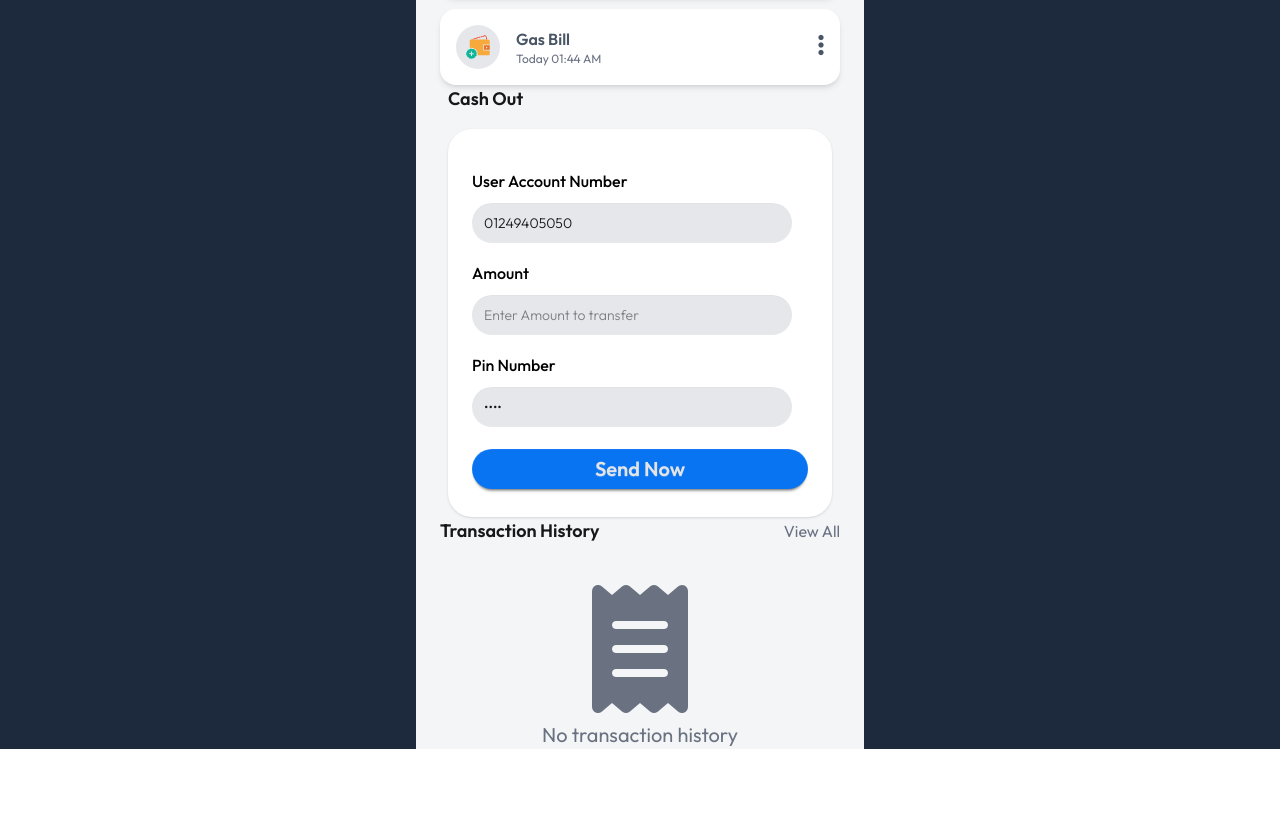
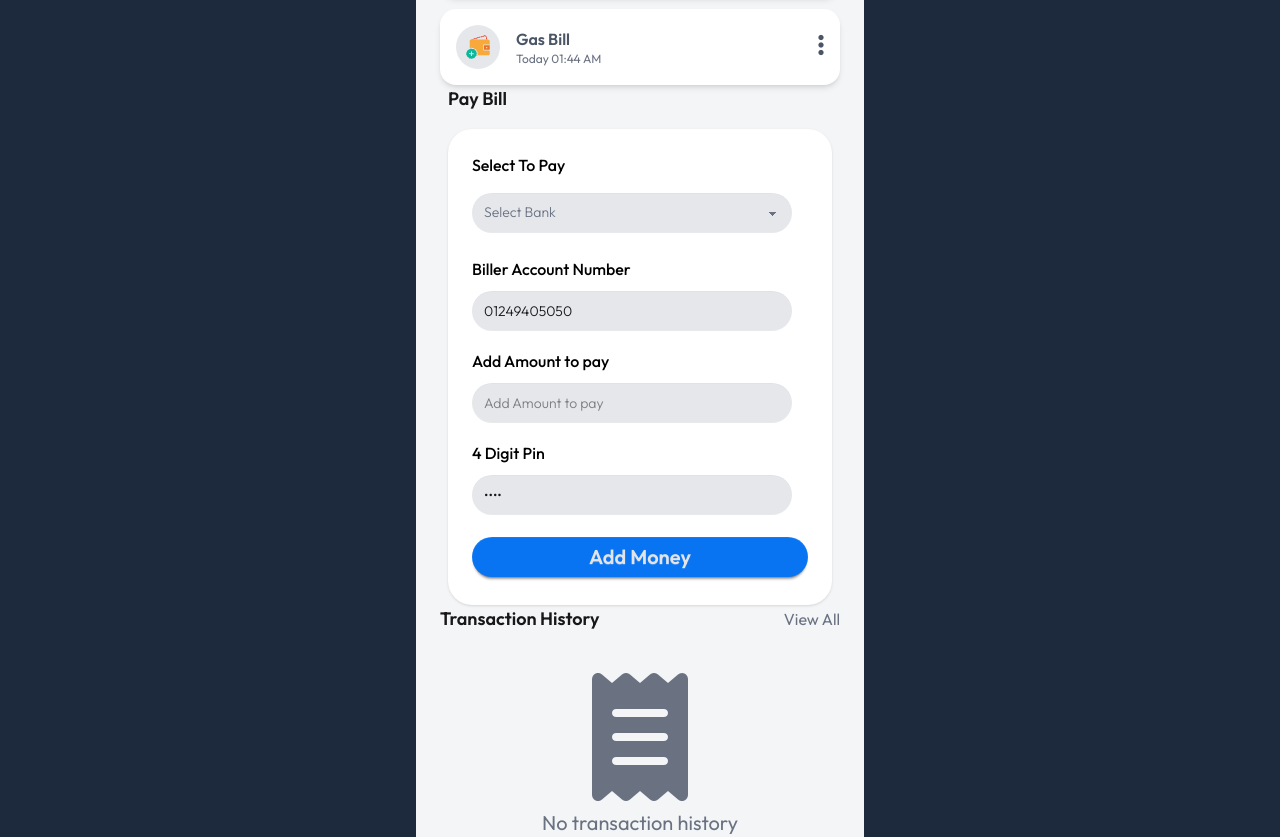
Before and after one commit to junayed0912/mobile-bank, a plain HTML site: page main.html in a window 1280 px wide. Shown: the part 919-1756 px from the top of the page. Before the commit the page ends 1668 px from the top, so only its background shows below. Drawn offline with nearby package versions, Linux system fonts and the light colour scheme.

Commit message:
pay bill html

```diff
--- a/main.html
+++ b/main.html
@@ -96,7 +96,7 @@
         </header>
 
         <main class="mt-8 px-6">
-            <!-- latesy section -->
+            <!-- latest section -->
             <div id="latest-payment-section" class="flex flex-col gap-3">
                 <div class="flex justify-between items-center">
                     <h1 class="text-lg font-semibold">Latest Payment</h1>
@@ -246,7 +246,7 @@
 
             <!-- transfer money-->
             <div id="transfer-money-section">
-                <h1 class="text-lg font-semibold mb-4 ml-2">Cash Out</h1>
+                <h1 class="text-lg font-semibold mb-4 ml-2">Transfer Money</h1>
                 <div class="hero">
                     <div class="card bg-white w-full max-w-sm shrink-0 shadow-sm rounded-3xl">
                         <form class="card-body">
@@ -295,6 +295,47 @@
                 </div>
             </div>
 
+            <!-- pay bill section -->
+            <div id="pay-bill-section">
+                <h1 class="text-lg font-semibold mb-4 ml-2">Pay Bill</h1>
+
+                <div class="hero">
+
+                    <div class="card bg-white w-full max-w-sm shrink-0 shadow-sm rounded-3xl">
+                        <form class="card-body">
+                            <legend>
+                                <label class="label font-medium text-black text-base mb-1">Select To Pay</label>
+                                <select
+                                    class="select appearance-none text-gray-500 border-none rounded-3xl bg-gray-200 font-light mt-3">
+                                    <option disabled selected>Select Bank</option>
+                                    <option class="text-black">Bkash</option>
+                                    <option class="text-black">Rocket</option>
+                                    <option class="text-black">Nagad</option>
+                                </select>
+                            </legend>
+                            <fieldset class="fieldset">
+                                <label class="label font-medium text-black text-base mb-1 mt-3">Biller Account
+                                    Number</label>
+                                <input id="biller-number" type="number" value="01249405050"
+                                    class="input border-none rounded-3xl bg-gray-200 font-light"
+                                    placeholder="Enter account number" required />
+                                <label class="label font-medium text-black text-base mb-1 mt-3">Add Amount to pay</label>
+                                <input id="pay-amount" type="text"
+                                    class="input border-none rounded-3xl bg-gray-200 font-light"
+                                    placeholder="Add Amount to pay" required />
+                                <label class="label font-medium text-black text-base mb-1 mt-3">4 Digit Pin</label>
+                                <input id="pay-pin" type="password"
+                                    class="input border-none rounded-3xl bg-gray-200 font-light"
+                                    placeholder="Enter 4 Digit Pin" value="1234" required />
+                                <button id="pay-bill-btn"
+                                    class="btn btn-neutral mt-4 text-xl font-semibold rounded-3xl bg-[#0874F2] border-none">Add
+                                    Money</button>
+                            </fieldset>
+                        </form>
+                    </div>
+                </div>
+            </div>
+
             <!-- transactions -->
             <div id="transaction-section" class="flex flex-col gap-3">
                 <div class="flex justify-between items-center">
@@ -302,7 +343,7 @@
                     <p class="text-gray-500">View All</p>
                 </div>
                 <div id="receipt" class="flex flex-col items-center justify-center mt-10 text-gray-500">
-                    <i  class="fa-solid fa-receipt text-9xl"></i>
+                    <i class="fa-solid fa-receipt text-9xl"></i>
                     <p class="text-xl mt-2">No transaction history</p>
                 </div>
             </div>
--- a/script/toggle.js
+++ b/script/toggle.js
@@ -2,6 +2,6 @@ document.getElementById('latest-payment-section').style.display = 'flex';
 document.getElementById('add-money-section').style.display = 'none';
 document.getElementById('cashout-section').style.display = 'none';
 document.getElementById('transaction-section').style.display = 'block';
-document.getElementById('transfer-money-section').style.display = 'block';
+document.getElementById('transfer-money-section').style.display = 'none';
 document.getElementById('bonus-section').style.display = 'none';
 console.log("toggle.js is connected");
```
